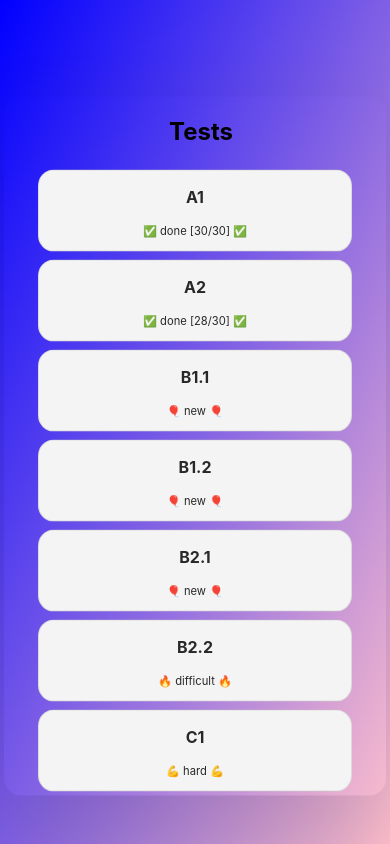
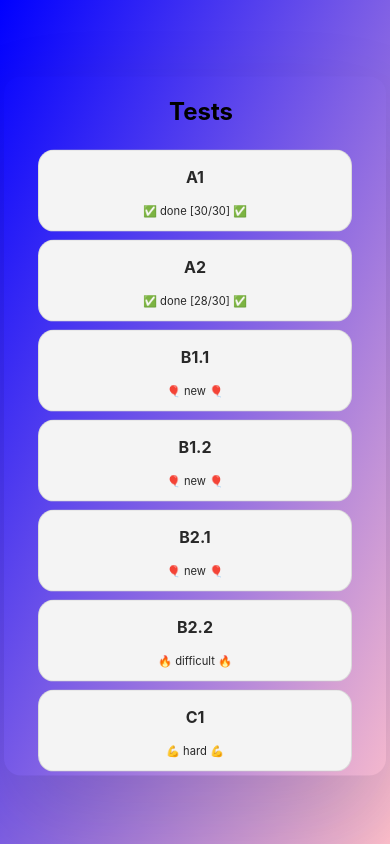
Before and after one commit to vladkvlchk/eng-train-demo, a React (Create React App) app: page / in a window 390 px wide. Built offline with nearby package versions, Linux system fonts and the light colour scheme; no server answers.

Commit message:
mobile fix

```diff
--- a/src/pages/Home/Home.module.scss
+++ b/src/pages/Home/Home.module.scss
@@ -14,6 +14,7 @@
   @media only screen and (max-width: 600px) {
     background-color: rgba(255, 255, 255, 0);
     width: calc(100% - 8px);
+    margin-top: 4px;
   }
 
   .testSet{
```
